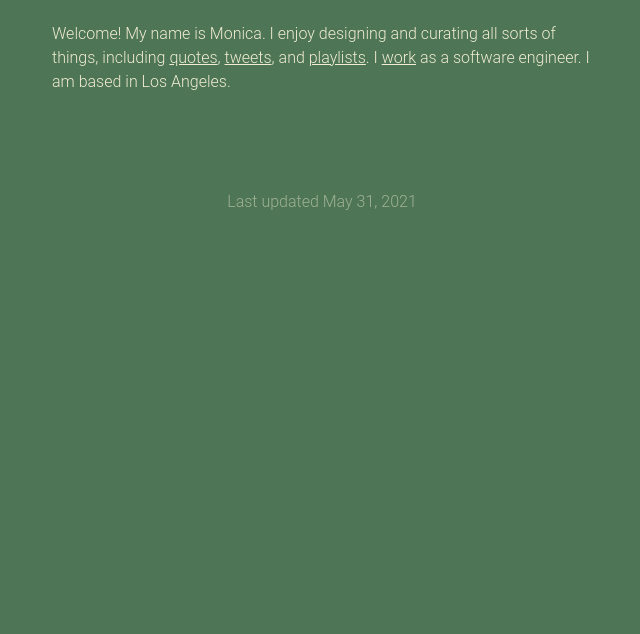
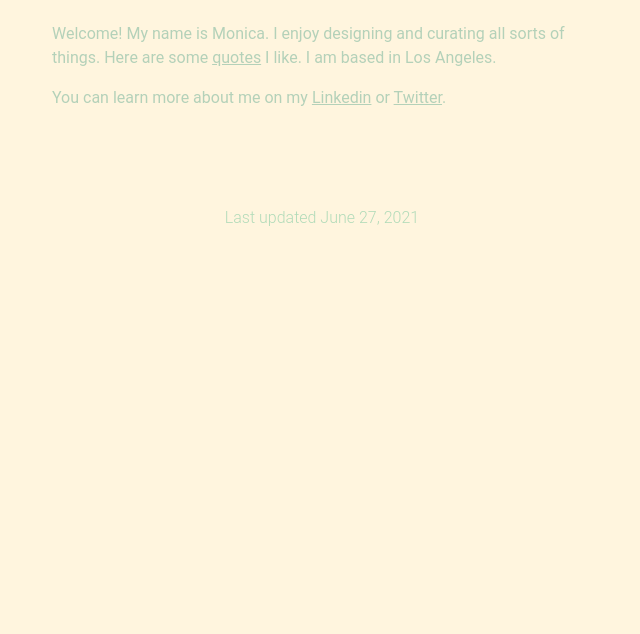
Before and after one commit to monicadsong/monicadsong.github.io, a plain HTML site: page index.html in a window 1280 px wide. Shown: the part 166-800 px from the top of the page, without its empty margins (318-958 px from the left). Drawn offline with nearby package versions, Linux system fonts and the light colour scheme.

Commit message:
change color

```diff
--- a/index.html
+++ b/index.html
@@ -20,18 +20,18 @@
                 <div class="row justify-content-md-center">
                     <div class="col-lg-6">
                         <h1>monica d. song</h1>
-                        <p>Welcome! My name is Monica. I enjoy designing and curating all sorts of things,
-                        including <a href="quotes.html">quotes</a>,
-                        <a href="https://twitter.com/monicadsong" target="_blank">tweets</a>,
-                        and <a href="https://open.spotify.com/user/1234766009?si=A5T312C6Rm2d3-ZprSLHDw" target="_blank">playlists</a>.
-                        I <a href="https://www.linkedin.com/in/monicadsong/" target="_blank">work</a> as a software engineer.
+                        <p>Welcome! My name is Monica. I enjoy designing and curating all sorts of things.
+                        Here are some <a href="quotes.html">quotes</a> I like.
                         I am based in Los Angeles.</p>
+                        <p>You can learn more about me on my
+                        <a href="https://www.linkedin.com/in/monicadsong/" target="_blank">Linkedin</a>
+                        or <a href="https://twitter.com/monicadsong" target="_blank">Twitter</a>.</p>
                     </div>
                 </div>
             </div>
             <div class="footer">
                 <div id="date">
-                <p>Last updated May 31, 2021</p>
+                <p>Last updated June 27, 2021</p>
                 </div>
             </div>
         </div>
--- a/style.css
+++ b/style.css
@@ -1,30 +1,34 @@
 
 body {
-    background-color: #4d7556;
+    background-color: #fff5de;
   }
+
 .content {
   margin-top: 100px;
   margin-bottom: 35px;
 }
+
+p {
+  color:#b4d1b9;
+  font-family: "Roboto", sans-serif;
+  font-weight: 400;
+}
+
+
 a {
-  color:#f0ecd1;
+  color:#b4d1b9;
   text-decoration: underline;
-  font-weight: 300;
 }
 
 a:hover {
-  color:#fcfaed;
+  color:#b2dbb9;
 }
 
-p {
-  color:#f0ecd1;
-  font-family: "Roboto", sans-serif;
-  font-weight: 300;
-}
+
 h1, h2, h3, h4, h5, h6 {
   font-family: 'PT Serif', serif;
   font-weight: 500;
-  color:#9fb3a0;
+  color:#d9e8c8;
 }
 
 h1 {
@@ -56,6 +60,11 @@ hr {
   height: 2.5rem;
 }
 
+.footer p {
+  color:#b2dbb9;
+  font-weight: 300;
+}
+
 ul {
   color:#f0ecd1;
   font-family: "Roboto", sans-serif;
@@ -64,15 +73,8 @@ ul {
   margin-left: 40px;
   padding: 0;
 }
-#writing {
-  margin-left: 0px;
-  list-style-type: none;
-}
 
-#date {
-  opacity: 0.5;
-}
 
 #home {
-  color:#4d7556;
+  color:#fff5de;
 }
```
Also changed, not shown: quotes.html (+1 -1 lines).
